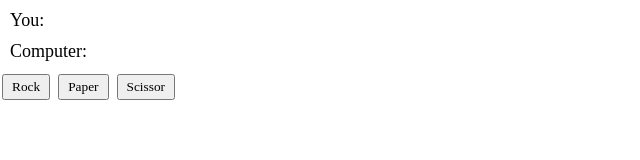
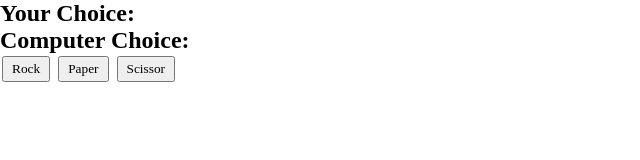
Before and after one commit to Diwaskarki96/Basic_Rock_Paper_Scissor, a plain HTML site: page index.html in a window 1280 px wide. Shown: the whole page, without its empty margins (0-640 px from the left). Drawn offline with Linux system fonts and the light colour scheme.

Commit message:
minor fix

```diff
--- a/index.html
+++ b/index.html
@@ -7,11 +7,12 @@
     <link rel="stylesheet" href="style.css" />
   </head>
   <body>
-    <div id="You">You:</div>
-    <div id="Computer">Computer:</div>
-    <button>Rock</button>
-    <button>Paper</button>
-    <button>Scissor</button>
+    <h2>Your Choice: <span id="user"></span></h2>
+    <h2>Computer Choice: <span id="computer"></span></h2>
+
+    <button id="rock">Rock</button>
+    <button id="paper">Paper</button>
+    <button id="scissor">Scissor</button>
 
     <script src="script.js"></script>
   </body>
--- a/style.css
+++ b/style.css
@@ -9,11 +9,11 @@ body {
   height: 100%;
   width: 100%;
 }
-#You {
+#user {
   font-size: large;
   margin: 10px;
 }
-#Computer {
+#computer {
   font-size: large;
   margin: 10px;
 }
```
